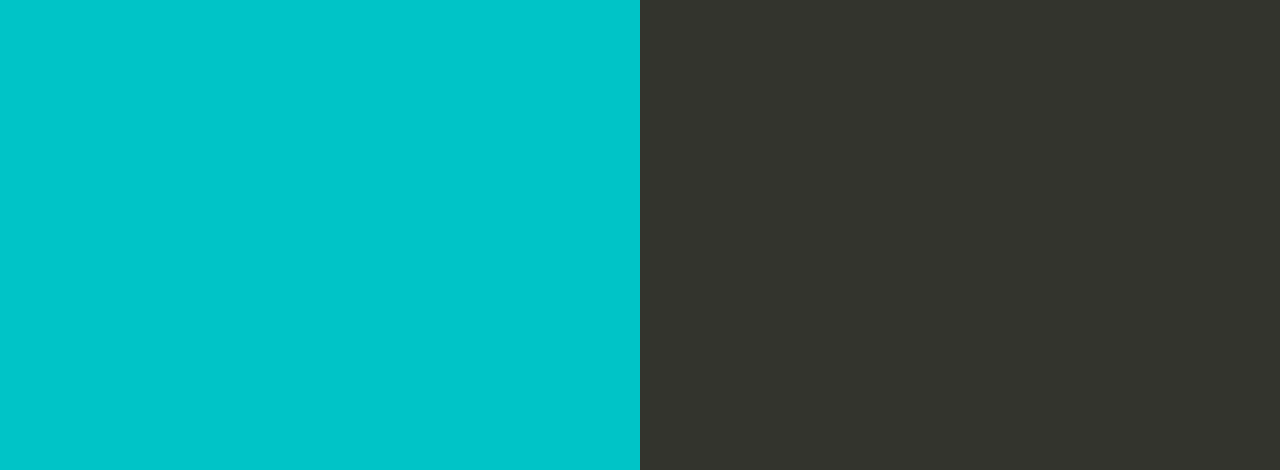
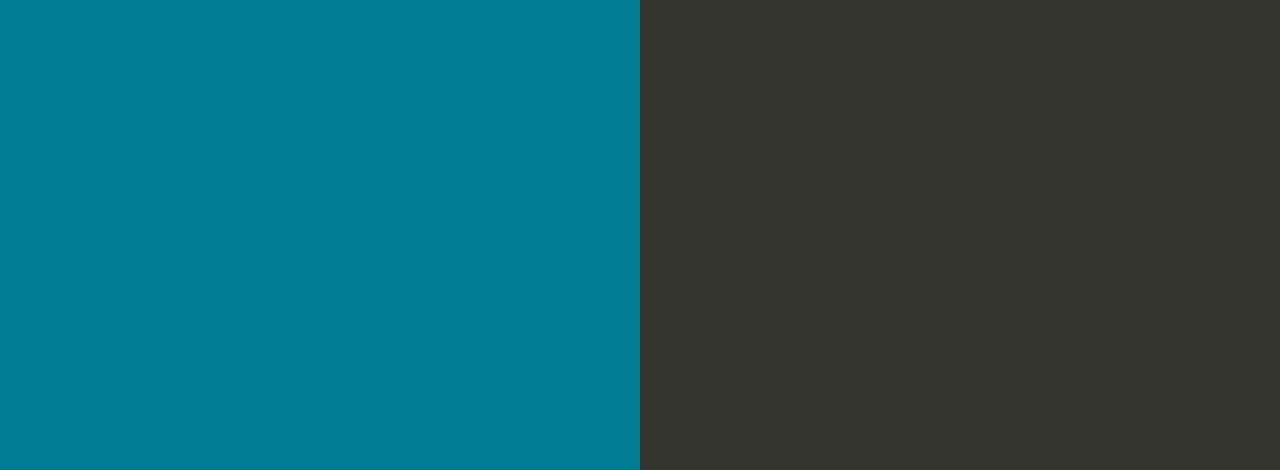
Before and after one commit to AndrewJamesBarker/my-nodejs-app, a website: page index.html in a window 1280 px wide. Shown: the part 330-800 px from the top of the page. Drawn offline with Linux system fonts and the light colour scheme.

Commit message:
trigger build.

```diff
--- a/index.html
+++ b/index.html
@@ -35,7 +35,7 @@
 
         text-align: right;
         padding-top: 11em;
-        background-color: rgb(0, 196, 199);
+        background-color: rgb(0, 124, 149);
 
       }
       .textColumn p {
```
